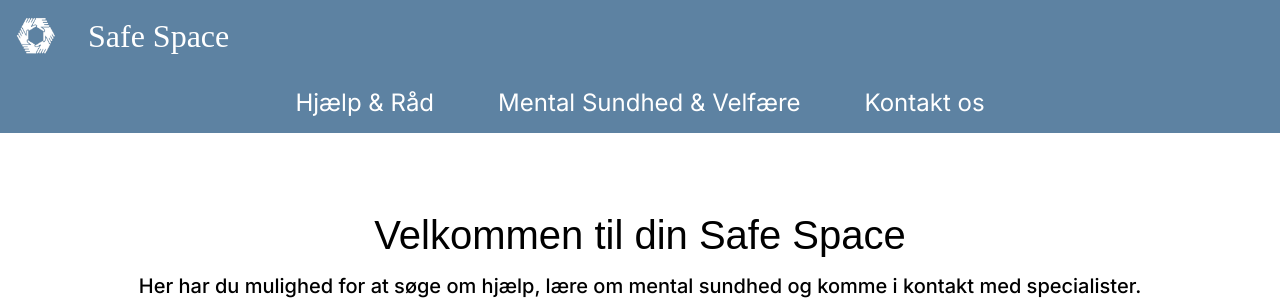
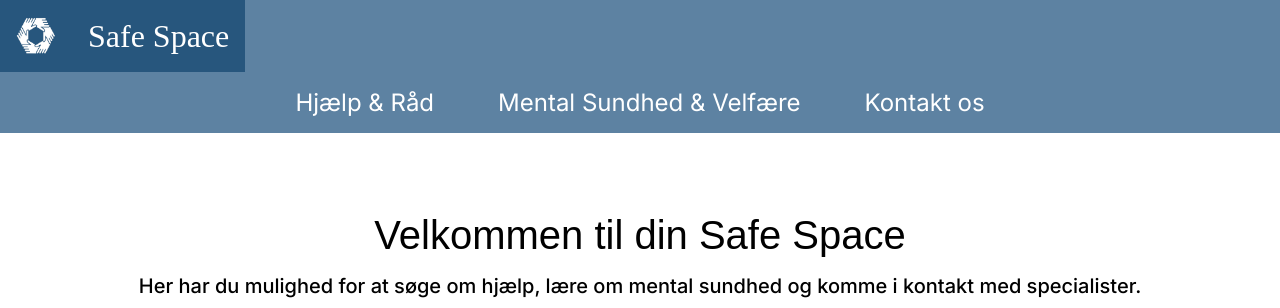
Before and after one commit to Dmoniatrix/Projekt-2-VS, a plain HTML site: page index.html in a window 1280 px wide. Shown: the top 308 px of the page. Drawn offline with Linux system fonts and the light colour scheme; a web font is replaced by a local one.

Commit message:
Tilføede noget farveskift, når du hover/fokuserer over links

```diff
--- a/CSS/style.css
+++ b/CSS/style.css
@@ -13,6 +13,13 @@ body {
     background-color: rgb(255, 255, 255);
     min-height: 100dvh;
     margin: 0;
+
+}
+
+header a:hover,
+header a:focus
+ {
+    background-color: rgb(39, 86, 125);
 
 }
 
```
